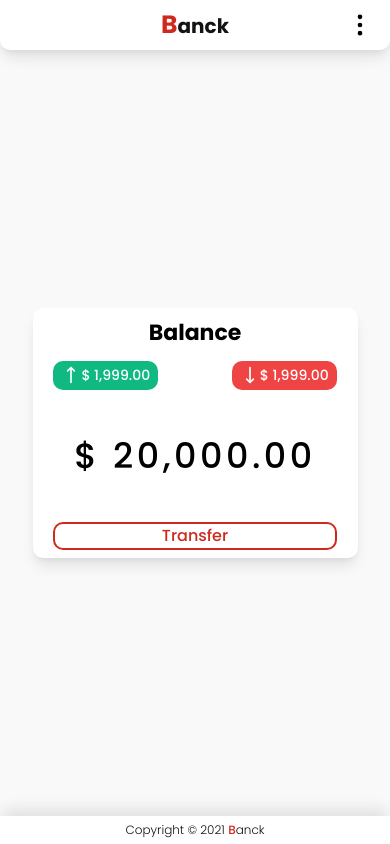
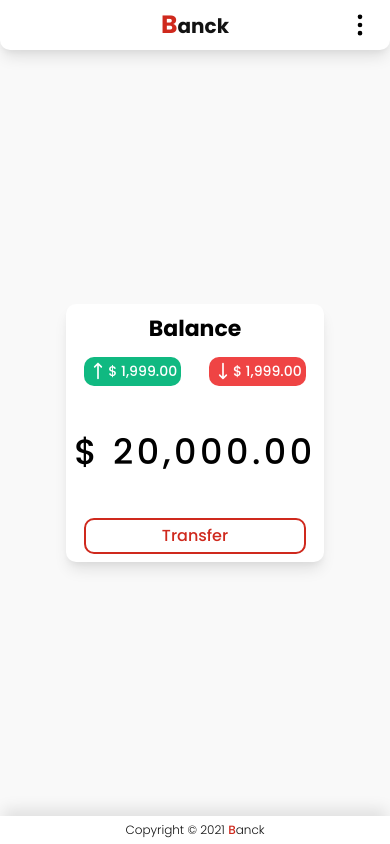
Before and after one commit to olafszymanski/banck, a Vue app: page / in a window 390 px wide. Built offline with nearby package versions, Linux system fonts and the light colour scheme.

Commit message:
Made some small changes to BalanceWidget and Signal.

```diff
--- a/src/components/Widgets/BalanceWidget.vue
+++ b/src/components/Widgets/BalanceWidget.vue
@@ -1,14 +1,14 @@
 <template>
-  <div class="flex flex-col items-center space-y-10 w-5/6 md:w-3/4 lg:w-1/2 xl:w-1/3 p-2 xs:p-4 bg-white rounded-10px shadow-lg">
-    <div class="flex flex-col sm:flex-row justify-between items-center space-y-3 sm:space-y-0 w-11/12">
-      <span class="text-22px sm:text-20px font-bold">Balance</span>
-      <div class="flex justify-between sm:justify-end sm:space-x-4 w-full xs:w-11/12">
-        <Signal :value="true"/>
-        <Signal :value="false"/>
+  <div class="flex flex-col items-center space-y-10 p-2 xs:p-4 bg-white rounded-10px shadow-lg">
+    <div class="flex flex-col xs:flex-row justify-between items-center space-y-3 xs:space-y-0 w-11/12">
+      <span class="text-22px xs:text-20px font-bold">Balance</span>
+      <div class="flex justify-between xs:justify-end space-x-2 sm:space-x-4 lg:space-x-2 w-full xs:w-11/12">
+        <Signal :value="true" class="px-1 py-1 sm:px-2 sm:py-1"/>
+        <Signal :value="false" class="px-1 py-1 sm:px-2 sm:py-1"/>
       </div>
     </div>
     <span class="text-35px xs:text-40px sm:text-5xl font-medium tracking-widest">$ 20,000.00</span>
-    <Button class="w-11/12 xs:w-1/2 sm:w-1/3" value="Transfer" :outline="true"/>
+    <Button class="p-1 w-11/12 xs:w-1/2 sm:w-1/3" value="Transfer" :outline="true"/>
   </div>
 </template>
 
--- a/src/components/Widgets/Signal.vue
+++ b/src/components/Widgets/Signal.vue
@@ -1,5 +1,5 @@
 <template>
-  <div :class="`flex justify-center items-center px-2 py-1 xs:px-3 xs:py-2 sm:px-2 sm:py-1 ${ signalValue ? 'text-white bg-green-500' : 'text-white bg-red-500' } rounded-10px`">
+  <div :class="`flex justify-center items-center ${ signalValue ? 'text-white bg-green-500' : 'text-white bg-red-500' } rounded-10px`">
     <svg v-if="signalValue" class="w-5 h-5" fill="none" stroke="currentColor" viewBox="0 0 24 24" xmlns="http://www.w3.org/2000/svg"><path stroke-linecap="round" stroke-linejoin="round" stroke-width="2" d="M8 7l4-4m0 0l4 4m-4-4v18"></path></svg>
     <svg v-else class="w-5 h-5" fill="none" stroke="currentColor" viewBox="0 0 24 24" xmlns="http://www.w3.org/2000/svg"><path stroke-linecap="round" stroke-linejoin="round" stroke-width="2" d="M16 17l-4 4m0 0l-4-4m4 4V3"></path></svg>
     <span class="text-14px font-medium">$ 1,999.00</span>
```
